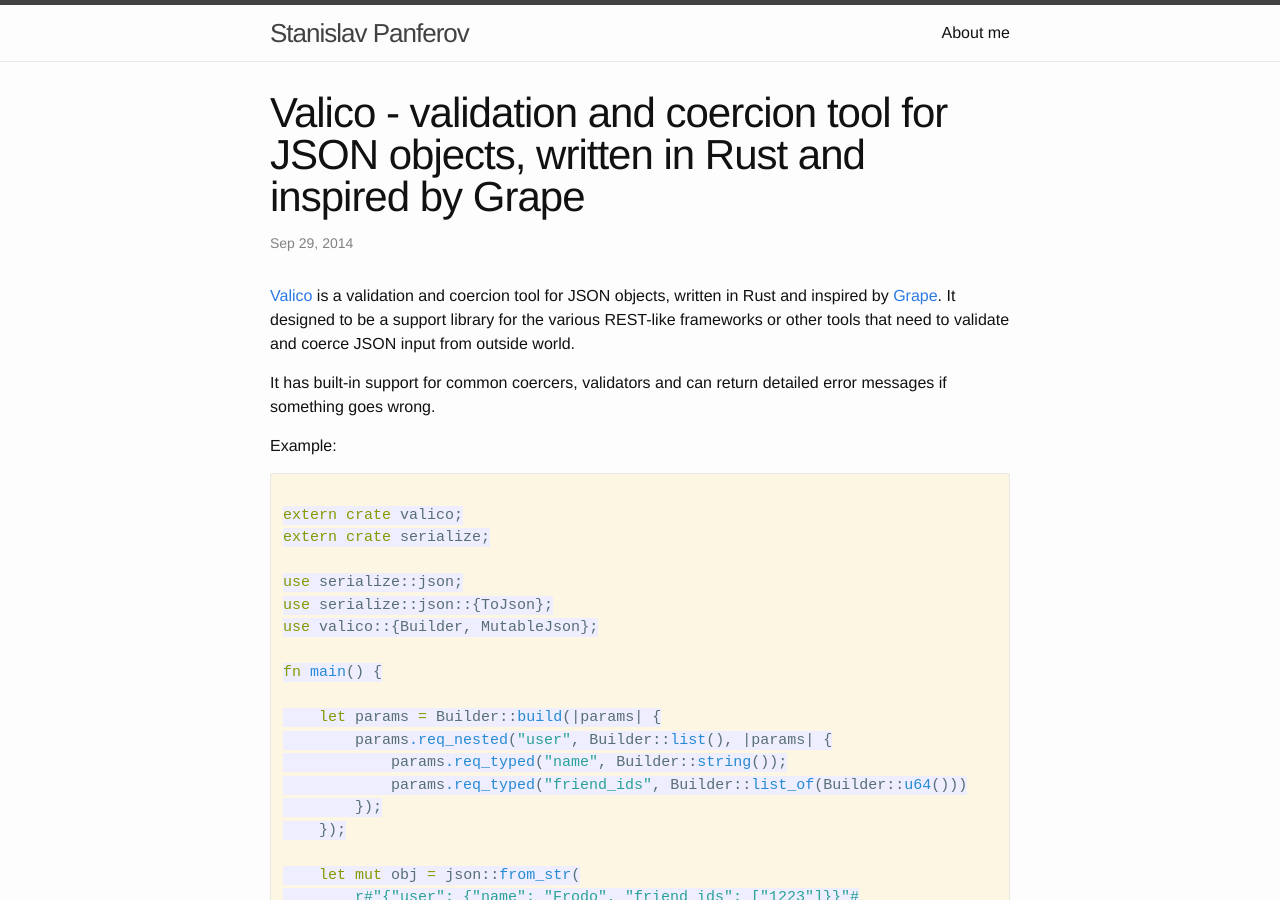
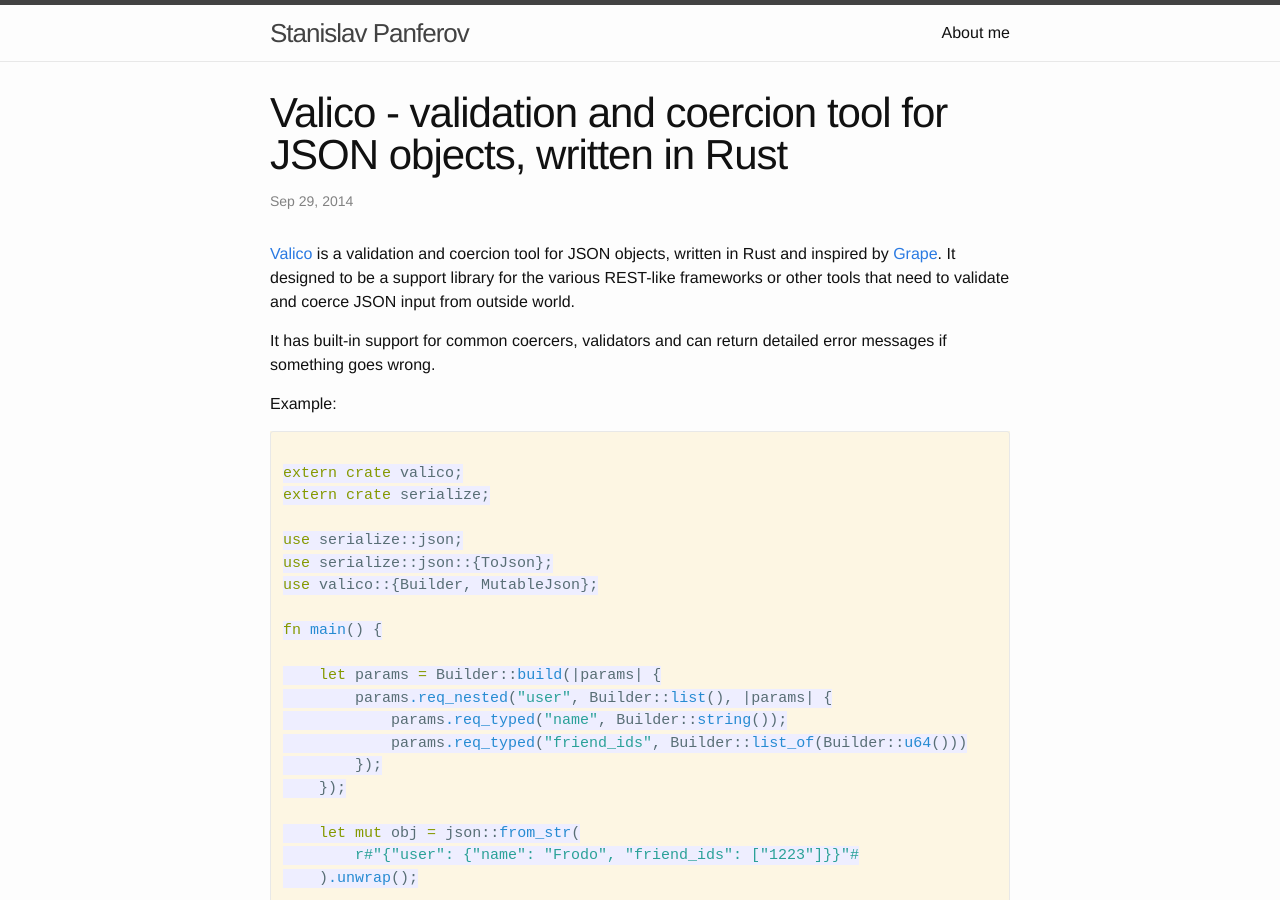
Before and after one commit to s-panferov/s-panferov.github.io, a Jekyll site: the page built from _posts/2014-09-29-valico.markdown, in a window 1280 px wide and 900 px high. Built offline with Jekyll 4.4.1, drawn with Linux system fonts in a browser that asks for light colours; Markdown is read by kramdown in place of the engine named in the settings.

```diff
--- a/_posts/2014-09-29-valico.markdown
+++ b/_posts/2014-09-29-valico.markdown
@@ -1,6 +1,6 @@
 ---
 layout: post
-title:  "Valico - validation and coercion tool for JSON objects, written in Rust and inspired by Grape"
+title:  "Valico - validation and coercion tool for JSON objects, written in Rust"
 date:   2014-09-29 12:00
 languages: Rust
 categories:
--- /dev/null
+++ b/robots.txt
@@ -0,0 +1,2 @@
+User-agent: *
+Allow: /
```
